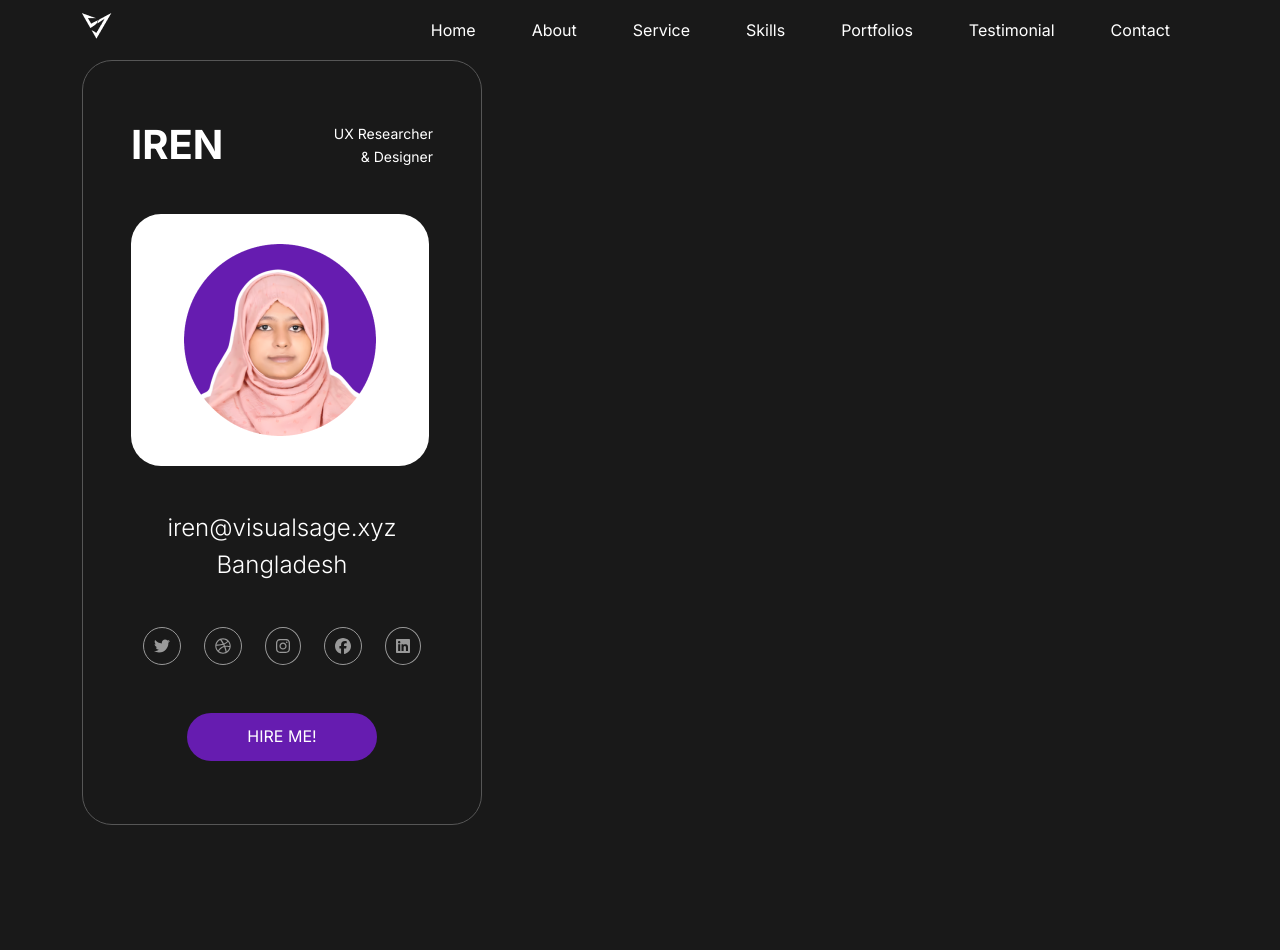
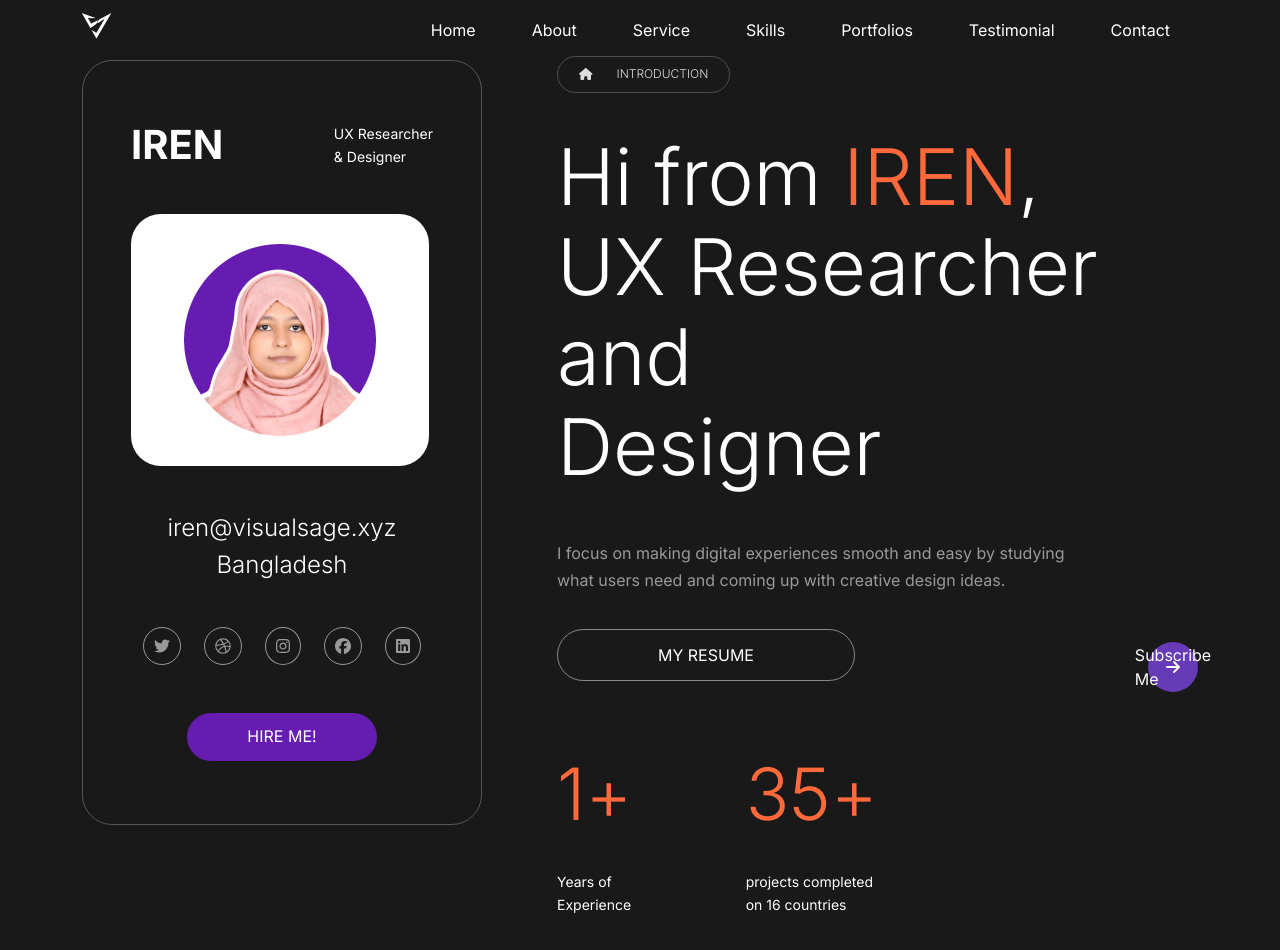
Before and after one commit to rjibon49/iren, a Next.js app: page / in a window 1280 px wide. Shown: the top 950 px of the page. Before the commit the page ends 825 px from the top, so only its background shows below. Built offline with nearby package versions, Linux system fonts and the light colour scheme.

Commit message:
update top section

```diff
--- a/components/Home/HomeComponent.js
+++ b/components/Home/HomeComponent.js
@@ -1,15 +1,35 @@
 import Image from 'next/image';
-import React from 'react';
+import React, { useEffect, useState } from 'react';
 import { FontAwesomeIcon } from '@fortawesome/react-fontawesome';
 import photo from "../../public/images/content/irenAkterRone.png";
 import { faDribbble, faFacebook, faInstagram, faLinkedin, faTwitter } from '@fortawesome/free-brands-svg-icons';
+import { faHome } from '@fortawesome/free-solid-svg-icons';
+import Link from 'next/link';
 
 const HomeComponent = () => {
+        const [count, setCount] = useState(0);
+
+        useEffect(() => {
+            const intervalId = setInterval(() => {
+              setCount((prevCount) => {
+                if (prevCount < 35) {
+                  return prevCount + 1;
+                } else {
+                  clearInterval(intervalId);
+                  return prevCount;
+                }
+              });
+            }, 100);
+
+            // Cleanup function to clear the interval when the component unmounts
+            return () => clearInterval(intervalId);
+          }, []);
+
     return (
         <>
-            <div className='container'>
+            <div className='container compoHeightLearge'>
                 <div className='row'>
-                    <div className='col-xxl-6 col-xl-6 col-lg-6 col-md-12 col-sm-12 col-xs-12'>
+                    <div className='col-xxl-5 col-xl-5 col-lg-5 col-md-12 col-sm-12 col-xs-12'>
                         <div className=''>
                             <div className='leftCard p-5'>
                                 <div className='d-flex justify-content-between align-items-center flex-wrap mb-3'>
@@ -36,8 +56,41 @@ const HomeComponent = () => {
                             </div>
                         </div>
                     </div>
-                    <div className='col-xxl-6 col-xl-6 col-lg-6 col-md-12 col-sm-12 col-xs-12'>
-
+                    <div className='col-xxl-7 col-xl-7 col-lg-7 col-md-12 col-sm-12 col-xs-12'>
+                        <div>
+                            <div className='mb-5'>
+                                <span className='sectionTitleFont'><FontAwesomeIcon icon={faHome} className='me-4' />introduction</span>
+                            </div>
+                            <div className=''>
+                                <h1 className='introFontTitle mb-5'>Hi from <span className='colorText'>IREN</span>, <br />UX Researcher and <br />Designer</h1>
+                                <p className='introSubTitle mb-5'>I focus on making digital experiences smooth and easy by studying what users need and coming up with creative design ideas.</p>
+                            </div>
+                            <div className='d-flex justify-content-between'>
+                                <div className='w-50'>
+                                    <div className='mb-5 pb-5'>
+                                        <Link href="#"><a className='font16 resumeBtn'>MY RESUME</a></Link>
+                                    </div>
+                                    <div className='d-flex justify-content-between'>
+                                        <div className=''>
+                                            <p className='font72 colorText mb-5'>1+</p>
+                                            <p className='designationFont'>Years of <br />Experience</p>
+                                        </div>
+                                        <div>
+                                            <p className='font72 colorText mb-5'>{count}+</p>
+                                            <p className='designationFont'>projects completed <br /> on 16 countries</p>
+                                        </div>
+                                    </div>
+                                </div>
+                                <div>
+                                    <div class="subscribe-button">
+                                        <span class="icon">
+                                            <i class="fa fa-arrow-right"></i>
+                                        </span>
+                                        <span class="text">Subscribe Me</span>
+                                    </div>
+                                </div>
+                            </div>
+                        </div>
                     </div>
                 </div>
             </div>
--- a/public/styles/globals.css
+++ b/public/styles/globals.css
@@ -10,12 +10,30 @@ a {
 ul, li {
   text-decoration: none;
 }
+.compoHeightLearge {
+  height: 1080px;
+}
 
 /* ==================== Fonts CSS Style ============================
 ====================================================================*/
+.introFontTitle {
+  color: #FFF;
+  font-size: 78px;
+  font-style: normal;
+  font-weight: 300;
+  line-height: 90px; /* 115.385% */
+  letter-spacing: -0.2px;
+}
+.introSubTitle {
+  color: #999;
+  font-size: 16px;
+  font-style: normal;
+  font-weight: 400;
+  line-height: 27.2px; /* 170% */
+  width: 526px;
+}
 .nameFont {
   color: #FFF;
-  text-align: right;
   font-size: 40px;
   font-style: normal;
   font-weight: 700;
@@ -23,7 +41,6 @@ ul, li {
 }
 .designationFont {
   color: #FFF;
-  text-align: right;
   font-size: 14px;
   font-style: normal;
   font-weight: 400;
@@ -43,8 +60,38 @@ ul, li {
   font-weight: 300;
   line-height: 28.8px;
 }
+.sectionTitleFont {
+  color: #FFF;
+  font-size: 12px;
+  font-style: normal;
+  font-weight: 300;
+  line-height: 14.4px; /* 120% */
+  text-transform: uppercase;
+  padding: 9.3px 20.692px 10.7px 21px;
+  border-radius: 30px;
+  border: 1px solid #565656;
+  opacity: 0.8531;
+}
+.font16 {
+  color: #FFF;
+  text-align: center;
+  font-size: 16px;
+  font-style: normal;
+  font-weight: 400;
+  line-height: 27.2px; /* 170% */
+}
+.font72 {
+  font-size: 72px;
+  font-style: normal;
+  font-weight: 300;
+  line-height: 56px; /* 77.778% */
+  letter-spacing: -0.2px;
+}
 /* ==================== Color CSS Style ============================
 ====================================================================*/
+.colorText {
+  color: #FF693B;
+}
 /* ==================== Button CSS Style ============================
 ====================================================================*/
 .hireButton {
@@ -59,6 +106,37 @@ ul, li {
   line-height: 27.2px; /* 170% */
   text-transform: uppercase;
   border: none;
+}
+.resumeBtn {
+  border-radius: 30px;
+  border: 1px solid #868686;
+  padding: 15px 100px;
+}
+
+.subscribe-button {
+  display: flex;
+  justify-content: center;
+  align-items: center;
+  width: 50px;
+  height: 50px;
+  border-radius: 50%;
+  background-color: #673AB7;
+  color: #fff;
+  font-size: 16px;
+  position: relative;
+  /* animation: spin 5s infinite linear; */
+}
+
+.icon {
+  position: absolute;
+  top: 50%;
+  left: 50%;
+  transform: translate(-50%, -50%);
+}
+
+@keyframes spin {
+  0% { transform: rotate(0deg); }
+  100% { transform: rotate(360deg); }
 }
 /* ==================== Section CSS Style ============================
 ====================================================================*/
```
